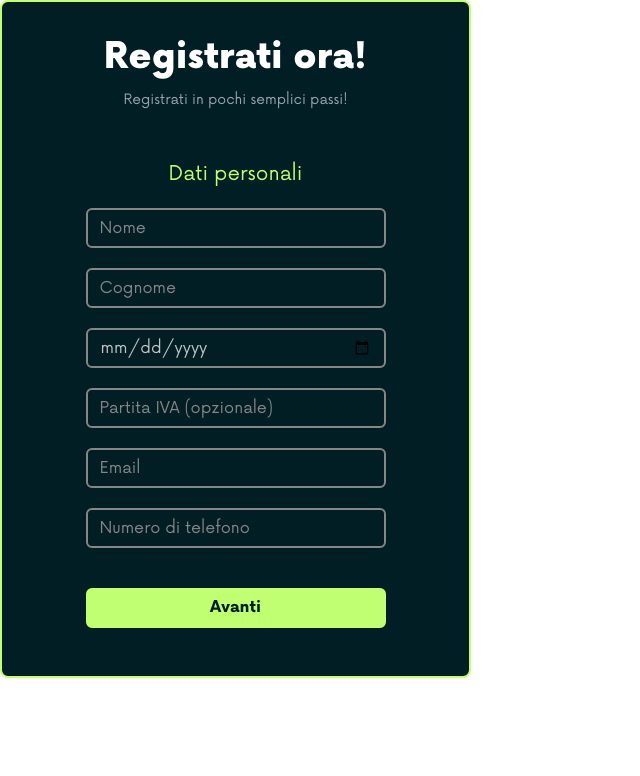
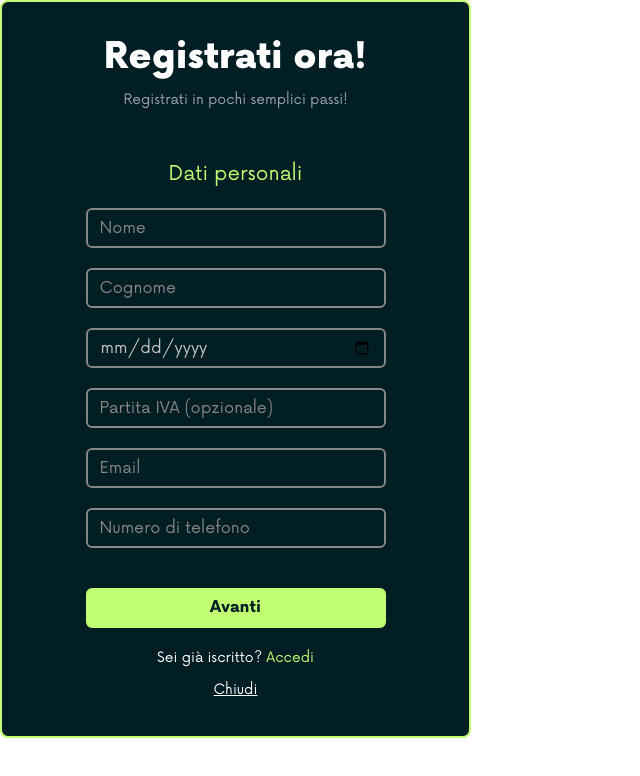
Before and after one commit to develhope/FS28-Team2-Project4, a React (Vite) app in the folder stayfit-app/: page / in a window 1280 px wide. Shown: the top 776 px of the page, without its empty margins (0-640 px from the left). Built offline with nearby package versions, Linux system fonts and the light colour scheme.

Commit message:
Feat: elements in FormProfessionista

```diff
--- a/stayfit-app/src/FormProfessionista.jsx
+++ b/stayfit-app/src/FormProfessionista.jsx
@@ -4,7 +4,7 @@ import { CardProvider } from './MyComponents/CardProvider';
 import Button from './MyComponents/Button';
 import Textbox from './MyComponents/Textbox';
 
-const FormProfessionista = () => {
+const FormProfessionista = ({ onClose, onChange }) => {
   const [step, setStep] = useState(0);
   const [showPassword, setShowPassword] = useState(false);
   const [formData, setFormData] = useState({
@@ -523,6 +523,12 @@ const FormProfessionista = () => {
             </div>
           </div>
         </div>
+        <div className='flex flex-col gap-3 text-white text-sm mt-2'>
+          <p>
+            Sei già iscritto? <span onClick={onChange} className='text-secondary-green hover:underline cursor-pointer'>Accedi</span>
+          </p>
+          <p onClick={onClose} className='underline cursor-pointer'>Chiudi</p>
+        </div>
       </form>
     </div>
   );
```
